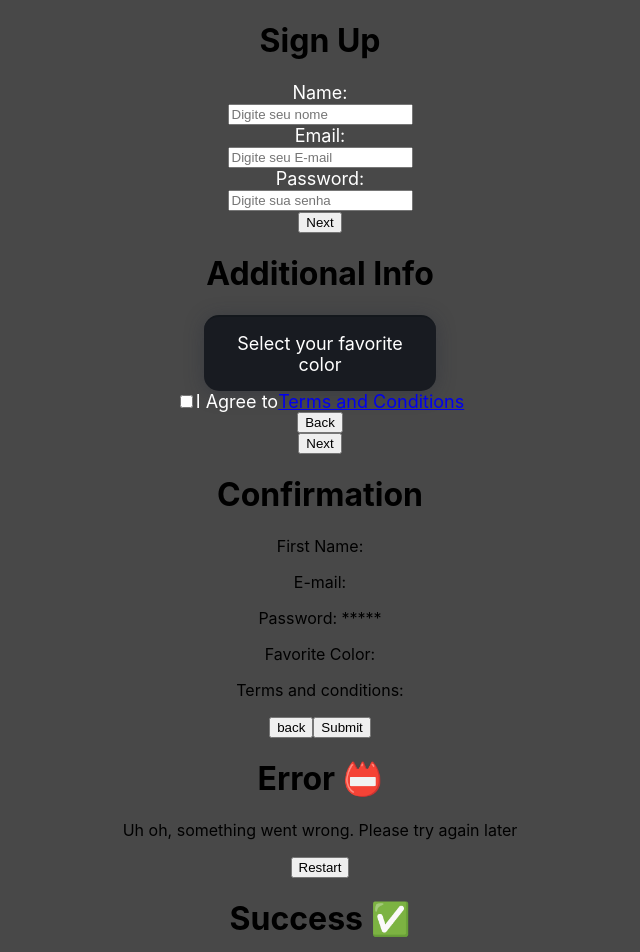
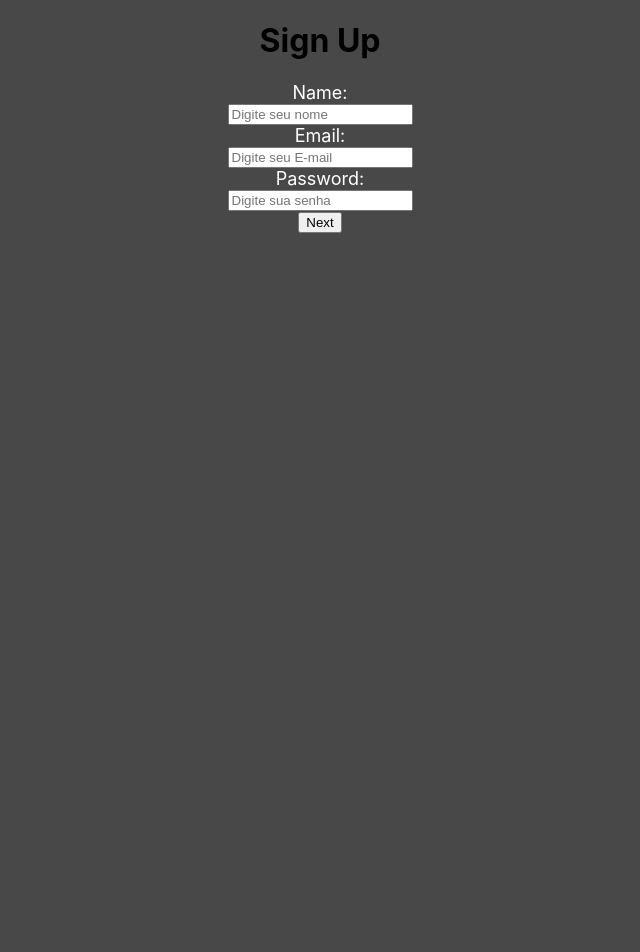
Before and after one commit to JoaoKeuwe/Desafio-stock-distribuidora, a React (Create React App) app in the folder stock-challenge/: page / in a window 1280 px wide. Shown: the top 952 px of the page, without its empty margins (320-960 px from the left). After the commit the page ends 800 px from the top, so only its background shows below. Built offline with nearby package versions, Linux system fonts and the light colour scheme.

Commit message:
feat: :fire: Criando as rotas

```diff
--- a/stock-challenge/package.json
+++ b/stock-challenge/package.json
@@ -8,6 +8,7 @@
     "@testing-library/user-event": "^13.5.0",
     "react": "^18.2.0",
     "react-dom": "^18.2.0",
+    "react-router-dom": "^6.8.2",
     "react-scripts": "5.0.1",
     "web-vitals": "^2.1.4"
   },
--- a/stock-challenge/src/App.js
+++ b/stock-challenge/src/App.js
@@ -1,4 +1,5 @@
 import "./App.css";
+import { BrowserRouter, Route, Routes } from "react-router-dom";
 import SignUp from "../src/components/SignUp";
 import Infos from "./components/Infos";
 import Confirm from "./components/Confirm";
@@ -8,11 +9,15 @@ import Success from "./components/Success";
 function App() {
   return (
     <div className="App">
-      <SignUp />
-      <Infos />
-      <Confirm />
-      <Error />
-      <Success />
+      <BrowserRouter>
+        <Routes>
+          <Route path="/" element={<SignUp />} />
+          <Route path="/more-info" element={<Infos />} />
+          <Route path="/confirmation" element={<Confirm />} />
+          <Route path="/error" element={<Error />} />
+          <Route path="/success" element={<Success />} />
+        </Routes>
+      </BrowserRouter>
     </div>
   );
 }
```
Also changed, not shown: 1 other file (tests, documents, lock files or other folders).
